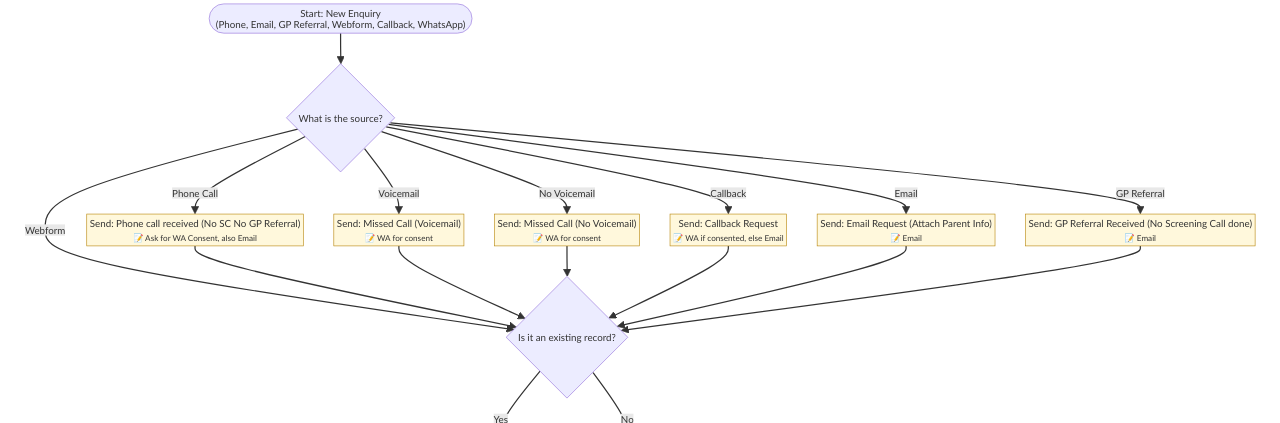
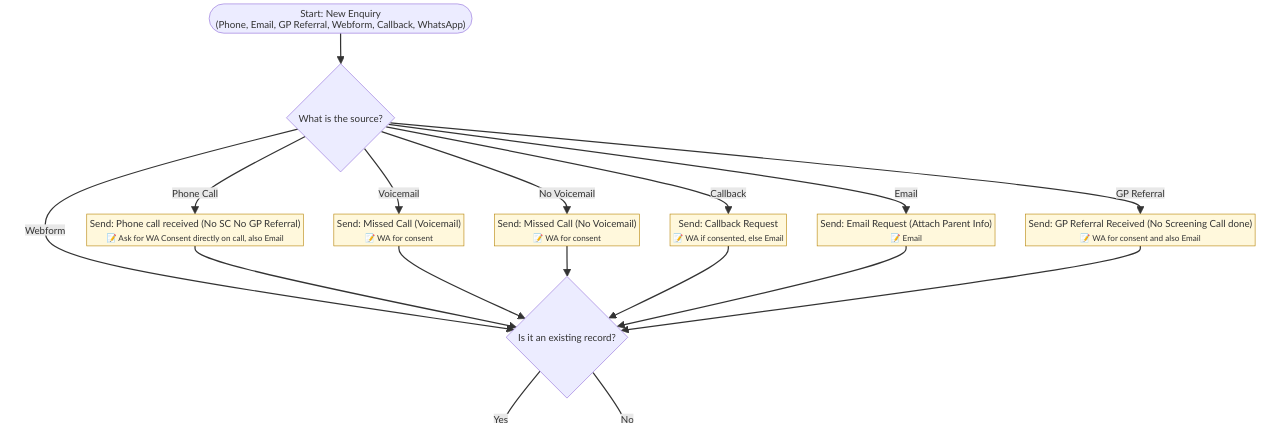
Before and after one commit to pdkv1999/primaHealth, a Python web app: template templates/phase1_overview.html in a window 1280 px wide. Shown: the part 37-460 px from the top of the page. Run offline with Jinja, Linux system fonts and the light colour scheme; the template is opened without the code that fills it, so the values that code supplies are empty.

Commit message:
minor change

```diff
--- a/templates/phase1_overview.html
+++ b/templates/phase1_overview.html
@@ -33,12 +33,12 @@
 flowchart TD
     Start(["Start: New Enquiry<br>(Phone, Email, GP Referral, Webform, Callback, WhatsApp)"]) --> Source{"What is the source?"}
 
-    Source -- Phone Call --> M1["Send: Phone call received (No SC No GP Referral)<br><sub>📝 Ask for WA Consent, also Email</sub>"]
+    Source -- Phone Call --> M1["Send: Phone call received (No SC No GP Referral)<br><sub>📝 Ask for WA Consent directly on call, also Email</sub>"]
     Source -- Voicemail --> M2["Send: Missed Call (Voicemail)<br><sub>📝 WA for consent</sub>"]
     Source -- No Voicemail --> M3["Send: Missed Call (No Voicemail)<br><sub>📝 WA for consent</sub>"]
     Source -- Callback --> M4["Send: Callback Request<br><sub>📝 WA if consented, else Email</sub>"]
     Source -- Email --> M5["Send: Email Request (Attach Parent Info)<br><sub>📝 Email</sub>"]
-    Source -- GP Referral --> M6["Send: GP Referral Received (No Screening Call done)<br><sub>📝 Email</sub>"]
+    Source -- GP Referral --> M6["Send: GP Referral Received (No Screening Call done)<br><sub>📝 WA for consent and also Email</sub>"]
     Source -- Webform --> CheckDup{"Is it an existing record?"}
 
     M1 --> CheckDup
```
